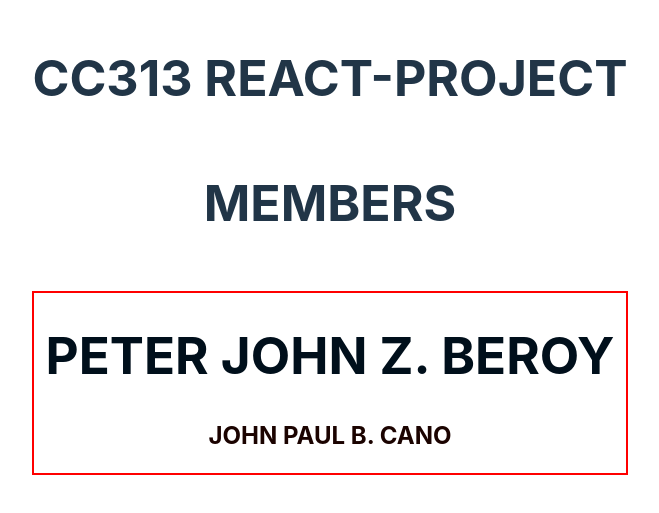
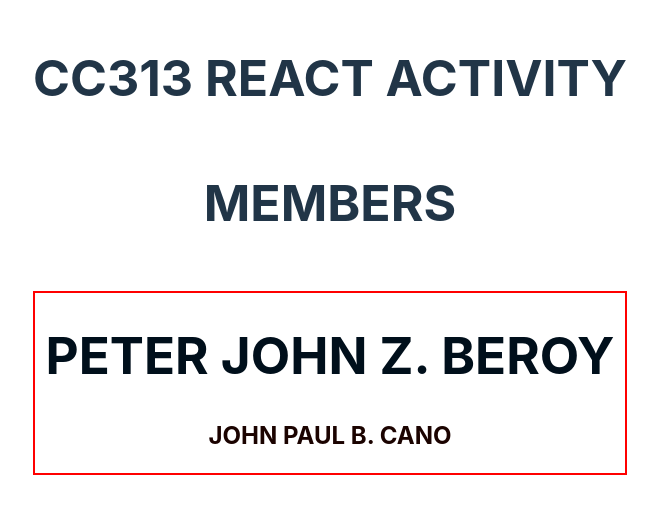
Before and after one commit to pj301/Beroy-react, a React (Vite) app: page / in a window 1280 px wide. Shown: the part 167-680 px from the top of the page, without its empty margins (310-969 px from the left). Built offline with nearby package versions, Linux system fonts and the light colour scheme.

Commit message:
first react  activity july 12, 2024

```diff
--- a/src/App.jsx
+++ b/src/App.jsx
@@ -7,7 +7,7 @@ function App() {
 
   return (
     <div className="App">
-      <p>CC313 REACT-PROJECT</p>
+      <p>CC313 REACT ACTIVITY</p>
       <p>MEMBERS</p>
       <div className="box">
         <h1>PETER JOHN Z. BEROY</h1>
```
